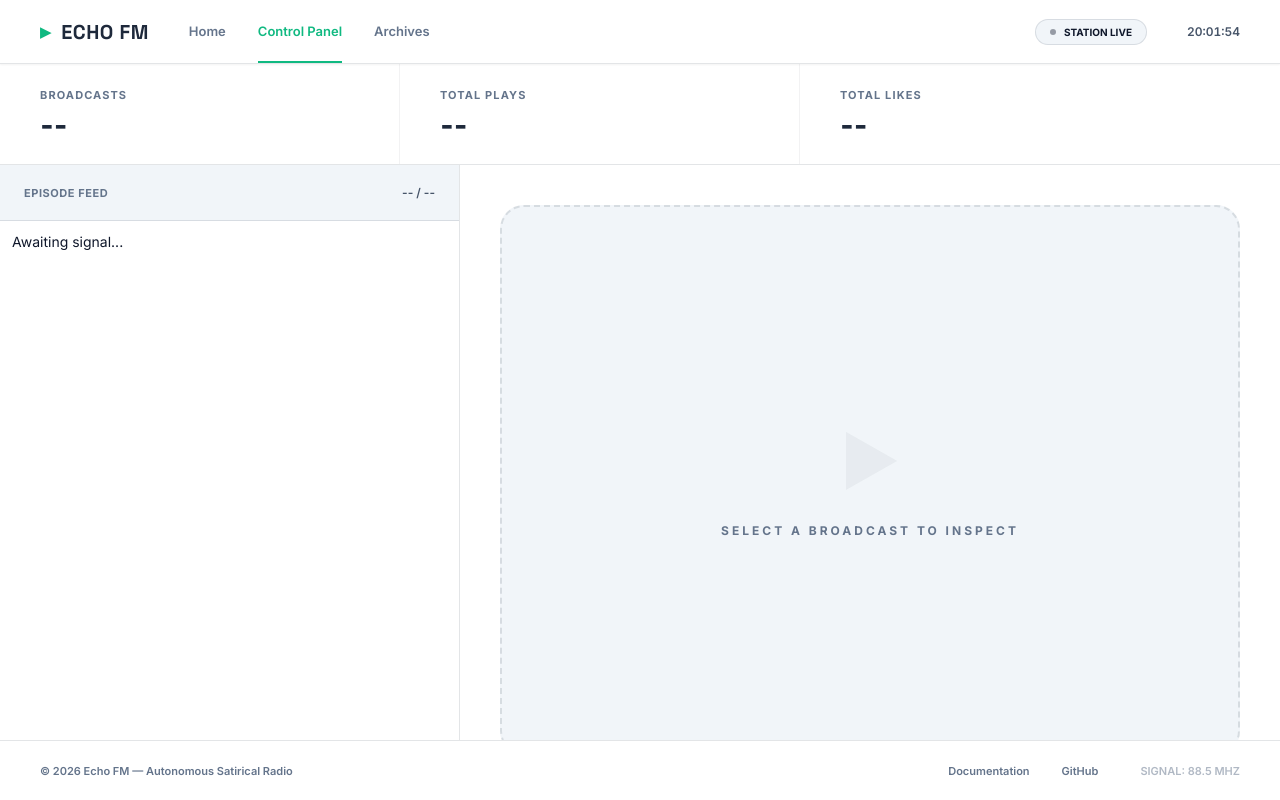
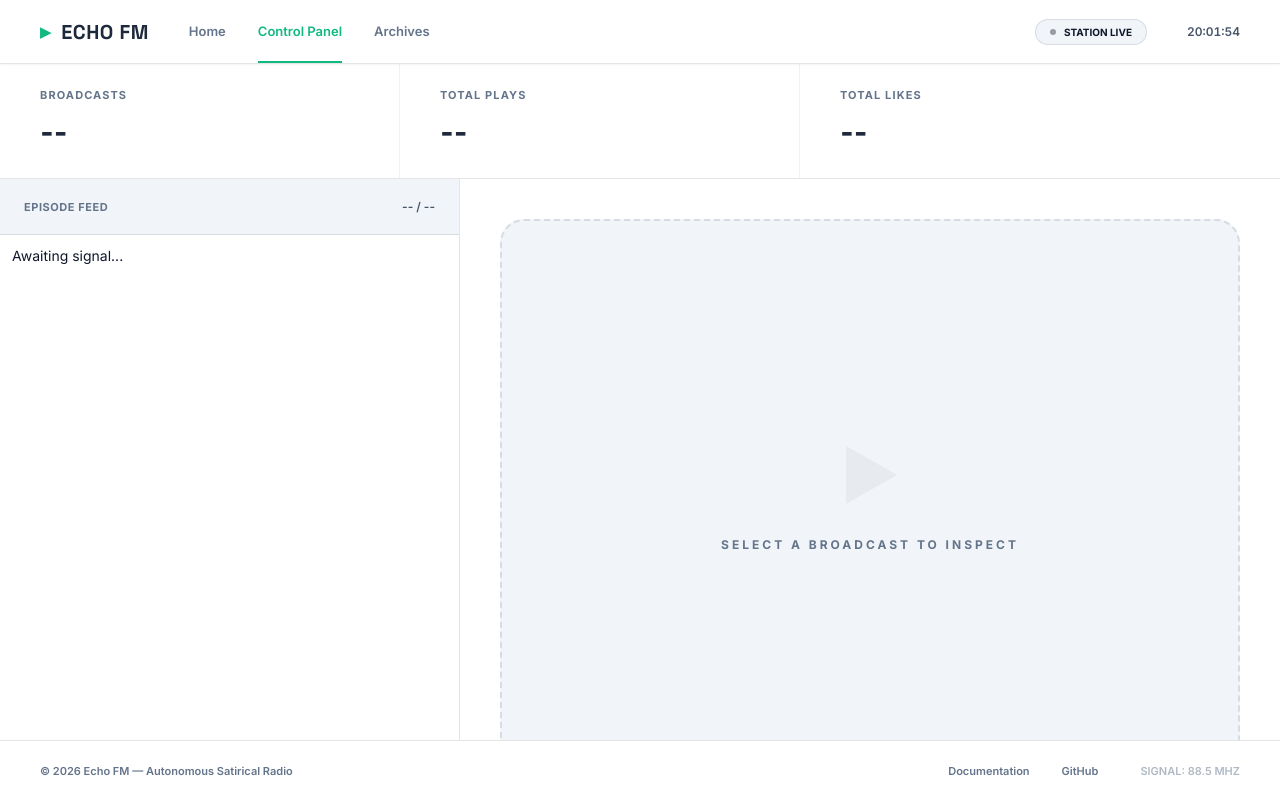
Before and after one commit to mazenemam19/AI-Radio, a website: page control.html in a window 1280 px wide. Drawn offline with Linux system fonts and the light colour scheme; no server answers.

Commit message:
fix(web): Prevent stat values from being cut off by increasing line-height and padding

```diff
--- a/style.css
+++ b/style.css
@@ -104,7 +104,7 @@ body {
 .stat { padding: 24px 0; display: flex; flex-direction: column; gap: 6px; }
 .stat:not(:last-child) { border-right: 1px solid var(--border); margin-right: 40px; }
 .stat-lbl { font-size: 11px; font-weight: 800; letter-spacing: 0.1em; text-transform: uppercase; color: var(--text-lo); }
-.stat-val { font-family: var(--font-display); font-size: 32px; font-weight: 700; color: var(--primary); line-height: 1; }
+.stat-val { font-family: var(--font-display); font-size: 32px; font-weight: 700; color: var(--primary); line-height: 1.2; padding: 4px 0; }
 
 /* ══════════════════════════════════════════════════════════
        MAIN GRID & CARDS
```
